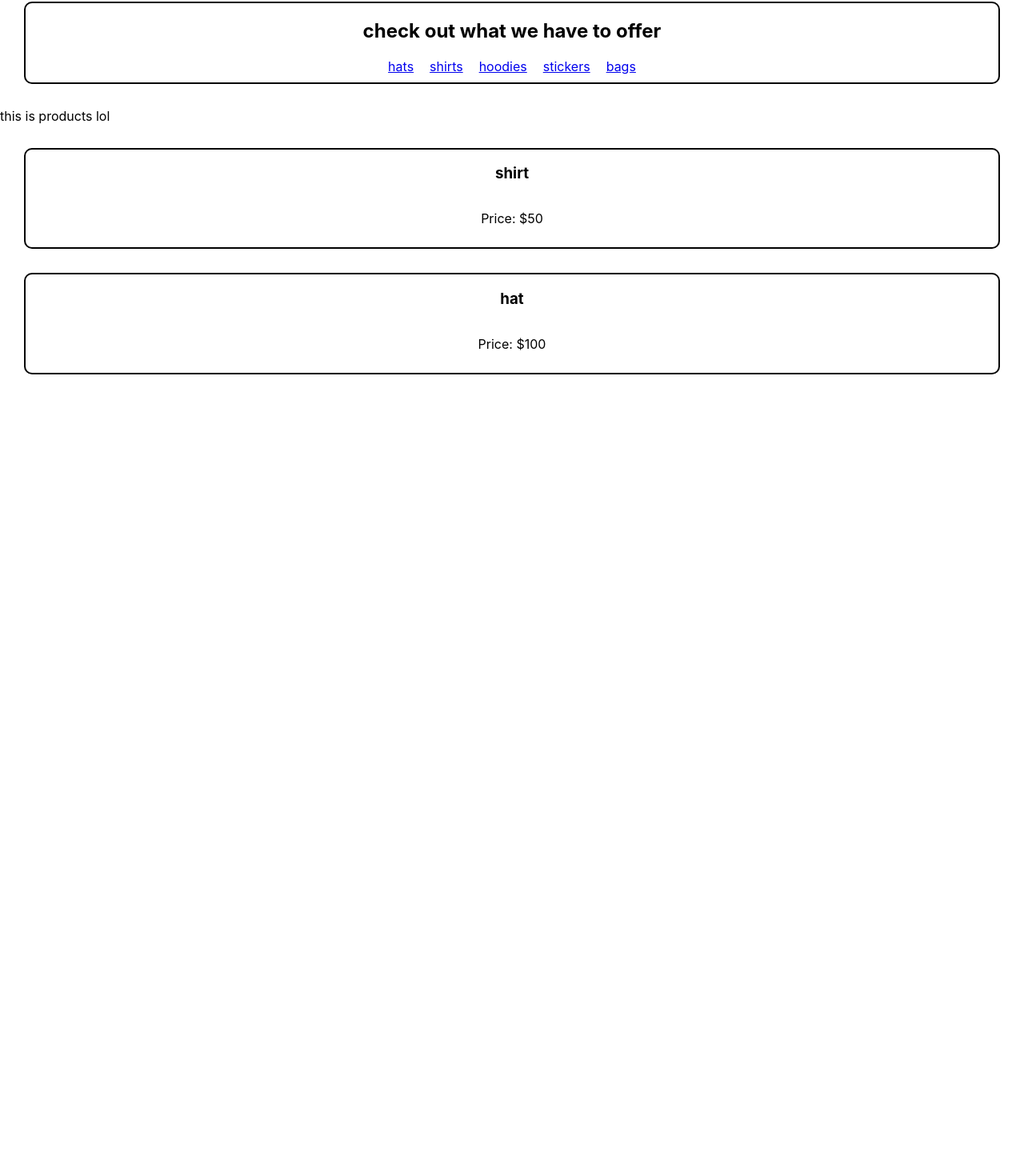
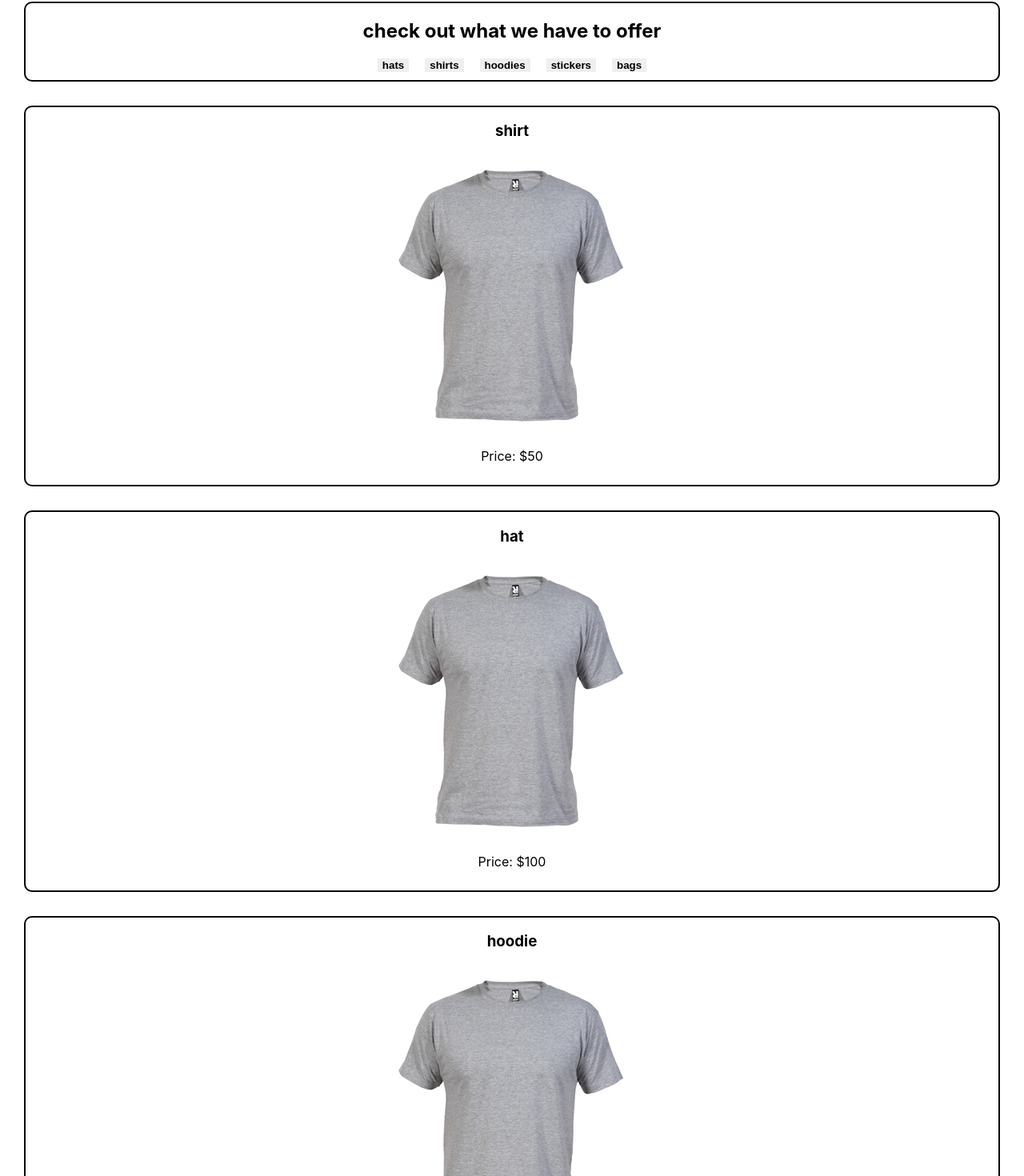
Before and after one commit to KianMouton/pixel-it, a React (Create React App) app: page / in a window 1280 px wide. Shown: the part 113-1583 px from the top of the page at 80% size. Before the commit the page ends 800 px from the top, so only its background shows below. Built offline with nearby package versions, Linux system fonts and the light colour scheme.

Commit message:
added filtering for different types

```diff
--- a/src/App.css
+++ b/src/App.css
@@ -55,15 +55,16 @@
   flex-wrap: wrap;
 }
 
-.products a {
+.products-list button {
   color: black;
+  border: transparent;
   text-decoration: none;
   transition: 0.2s ease-in-out;
+  font-weight: bold;
 }
 
-.products a:hover {
+.products-list button:hover {
   color: rgb(158, 43, 158);
-  font-weight: bold;
 }
 
 .product {
@@ -76,3 +77,7 @@
   padding-bottom: 10px;
   border-radius: 10px;
 }
+
+.selected-type {
+  text-align: center;
+}
--- a/src/App.js
+++ b/src/App.js
@@ -1,6 +1,5 @@
 import Navbar from './components/navbar.js';
 import Catalogue from './components/catalogue.js';
-import Products from './components/products.js';
 import './App.css';
 
 function App() {
@@ -8,7 +7,6 @@ function App() {
     <div>
       <Navbar />
       <Catalogue />
-      <Products />
     </div>
   );
 }
--- a/src/components/catalogue.js
+++ b/src/components/catalogue.js
@@ -1,15 +1,48 @@
+import { useState } from 'react';
+import Products from '../components/products.js';
 
 function Catalogue() {
+
+  const [ showHat, setShowHat ] = useState(false);
+  const [ showShirt, setShowShirt ] = useState(false);
+  const [ showHoodies, setShowhoodies ] = useState(false);
+  const [ showStickers, setShowStickers ] = useState(false);
+  const [ showBag, setShowBag ] = useState(false);
+
+  //shows only hats
+  const handleHats = () => {
+    setShowHat(!showHat);
+  }
+
+  const handleShirt = () => {
+    setShowShirt(!showShirt);
+  }
+
+  const handleHoodies = () => {
+    setShowhoodies(!showHoodies);
+  }
+
+  const handleStickers = () => {
+    setShowStickers(!showStickers);
+  }
+
+  const handleBag = () => {
+    setShowBag(!showBag);
+  }
+
   return (
-    <div className="catalogue">
+    <div>
+      <div className="catalogue">
       <h2 className="product-header">check out what we have to offer</h2>
         <div className="products-list">
-          <a href="a">hats</a>
-          <a href="a">shirts</a>
-          <a href="a">hoodies</a>
-          <a href="a">stickers</a>
-          <a href="a">bags</a>
+          <button onClick={handleHats}>hats</button>
+          <button onClick={handleShirt}>shirts</button>
+          <button onCLick={handleHoodies}>hoodies</button>
+          <button onCLick={handleStickers}>stickers</button>
+          <button onClick={handleBag}>bags</button>
         </div>
+        </div>
+        <Products showHat={showHat} showShirt={showShirt} showHoodies={showHoodies} showStickers={showStickers} showBag={showBag}/>
     </div>
     )
 }
--- a/src/components/products.js
+++ b/src/components/products.js
@@ -1,25 +1,87 @@
+import Grey_Tshirt from '../images/Grey_Tshirt.jpg';
+
 const products = [
     {
         id: 1,
+        image: Grey_Tshirt,
+        type: 'shirt',
         name: "shirt",
         price: 50,
     },
     {
         id: 2,
+        image: Grey_Tshirt,
+        type: 'hat',
         name: "hat",
         price: 100,
-    }
+    },
+    {
+        id: 3,
+        image: Grey_Tshirt,
+        type: 'hoodie',
+        name: "hoodie",
+        price: 100,
+    },
+    {
+        id: 4,
+        image: Grey_Tshirt,
+        type: 'sticker',
+        name: "sticker",
+        price: 100,
+    },
+    {
+        id: 5,
+        image: Grey_Tshirt,
+        type: 'bag',
+        name: "bag",
+        price: 100,
+    },
 ]
 
-function Products() {
+function Products({ showHat, showShirt, showHoodies, showStickers, showBag }) {
+
+    console.log(showHat);
+
+    if (showHat) {
+        return (
+            <div className="products">
+                <h3 className="selected-type">Hats</h3>
+                {products.filter(product => product.type === 'hat').map((product, i) => {
+                    return (
+                        <div key={product.id} className="product">
+                            <h3>{product.name}</h3>
+                            <img src={product.image} alt="hat"></img>
+                            <p>Price: ${product.price}</p>
+                        </div>
+                    )
+                })}
+            </div>
+        )
+    } else if (showShirt) {
+        return (
+            <div className="products">
+                <h3 className="selected-type">Shirts</h3>
+                {products.filter(product => product.type ==='shirt').map((product, i) => {
+                    return (
+                        <div key={product.id} className="product">
+                            <h3>{product.name}</h3>
+                            <img src={product.image} alt="shirt"></img>
+                            <p>Price: ${product.price}</p>
+                        </div>
+                    )
+                })}
+            </div>
+        )
+    }
+    else {
         return (
             <div>
-            <p>this is products lol</p>
                 <div className="products">
                     {products.map((product, i) => {
                         return (
                             <div key={product.id} className="product">
                                 <h3>{product.name}</h3>
+                                <img src={product.image} alt="shirt"></img>
                                 <p>Price: ${product.price}</p>
                             </div>
                         )
@@ -28,5 +90,6 @@ function Products() {
             </div>
             )
         }
+    }
 
 export default Products;
```
Also changed, not shown: src/images/Grey_Tshirt.jpg (added), 1 other file (tests, documents, lock files or other folders). Lines whose indentation alone changed are shown as unchanged.
